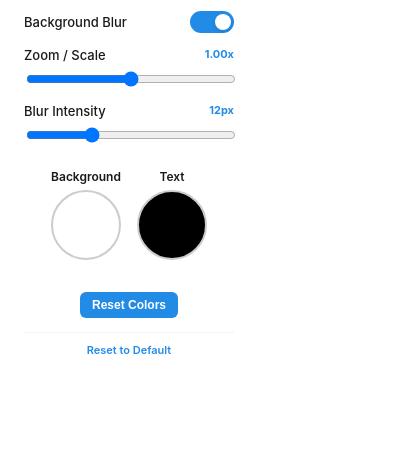
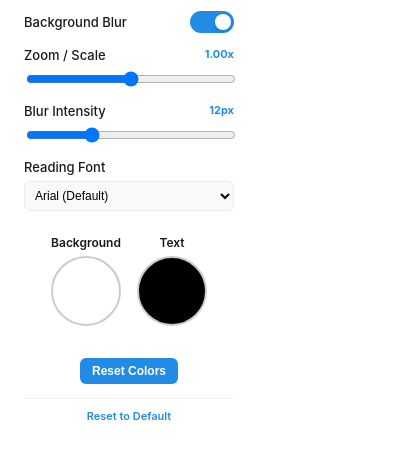
Before and after one commit to holt087/ucsb_hackathon_2026, a browser extension: page popup.html in a window 400 px wide. Shown: the part 93-552 px from the top of the page. Drawn offline with Linux system fonts and the light colour scheme.

Commit message:
Update popup.html

```diff
--- a/popup.html
+++ b/popup.html
@@ -2,7 +2,6 @@
 <html>
 <head>
     <link rel="stylesheet" href="styles.css">
-
     <style>
         body { width: 210px; font-family: -apple-system, system-ui, sans-serif; padding: 16px; background: #fff; color: #1a1a1a; }
         .header { display: flex; align-items: center; justify-content: space-between; margin-bottom: 16px; }
@@ -21,6 +20,7 @@
         input:checked + .slider-bg:before { transform: translateX(22px); }
         .setting-row { display: flex; justify-content: space-between; align-items: center; }
         .range-slider { width: 100%; margin-top: 4px; cursor: pointer; }
+        .font-select { width: 100%; padding: 6px; border-radius: 6px; border: 1px solid #e9ecef; background: #f8f9fa; font-size: 12px; cursor: pointer; outline: none; margin-top: 4px; }
         .footer { border-top: 1px solid #f1f3f5; padding-top: 10px; text-align: center; }
         .tagline { font-size: 11px; color: #228be6; font-weight: 600; cursor: pointer; }
     </style>
@@ -65,17 +65,26 @@
             <input type="range" id="blurSlider" class="range-slider" min="0" max="40" value="10">
         </div>
 
+        <div style="display: flex; flex-direction: column; gap: 2px;">
+            <span style="font-size: 13px; font-weight: 500;">Reading Font</span>
+            <select id="fontSelect" class="font-select">
+                <option value="Arial, sans-serif">Arial (Default)</option>
+                <option value="'OpenDyslexicLocal', sans-serif">Open Dyslexic</option>
+                <option value="'Calibri', sans-serif">Calibri</option> <option value="'Georgia', serif">Georgia</option>
+                <option value="'Verdana', sans-serif">Verdana</option>
+                <option value="'Times New Roman', serif">Times New Roman</option>
+                <option value="'Trebuchet MS', sans-serif">Trebuchet MS</option>
+                <option value="'Comic Sans MS', cursive">Comic Sans</option>
+                <option value="'Courier New', monospace">Courier New</option>
+            </select>
+        </div>
 
         <div class="color-picker">
-           <!-- Background color -->
            <div class="color-btn-container">
                <div class="color-btn-title">Background</div>
                <button class="color-btn" id="bg-btn" title="Background"></button>
                <input type="color" id="bg-color" value="#ffffff" style="display:none;">
            </div>
-
-
-           <!-- Text color -->
            <div class="color-btn-container">
                <div class="color-btn-title">Text</div>
                <button class="color-btn" id="text-btn" title="Text"></button>
@@ -83,12 +92,9 @@
            </div>
        </div>
 
-
-       <!-- Reset button -->
        <div style="margin-top: 8px; text-align: center;">
            <button id="reset-colors" style="padding: 6px 12px; font-size: 12px; border-radius: 6px; cursor: pointer;">Reset Colors</button>
        </div>
-
 
         <div class="footer">
             <div class="tagline" id="resetBtn">Reset to Default</div>
```
